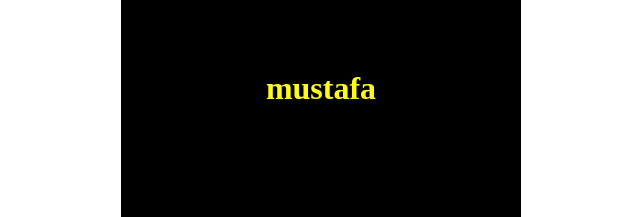
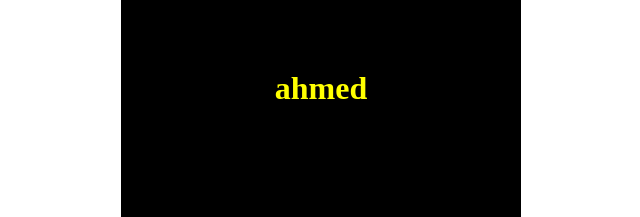
Before and after one commit to xmustafa5/testrepostre, a plain HTML site: page index.html in a window 1280 px wide. Shown: the part 320-537 px from the top of the page, 319-959 px from the left. Drawn offline with Linux system fonts and the light colour scheme.

Commit message:
chemge h1

```diff
--- a/index.html
+++ b/index.html
@@ -9,7 +9,7 @@
 </head>
 <body>
     <div class="contaner " id="f" onmouseover="chenge()">
-            <h1>mustafa</h1>
+            <h1>ahmed</h1>
 
     </div>
     <script src="app.js"></script>
```
